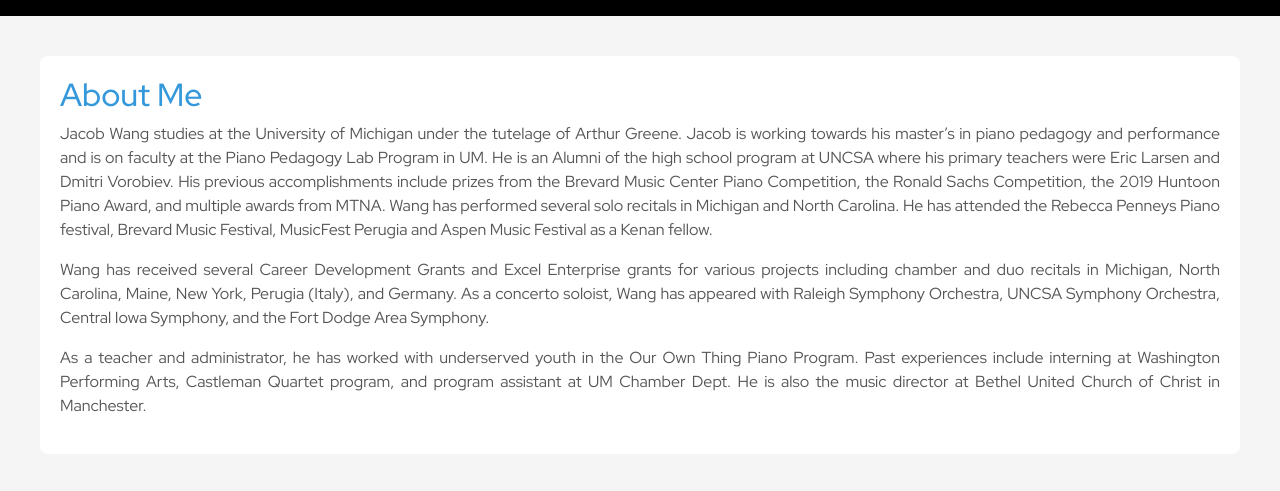
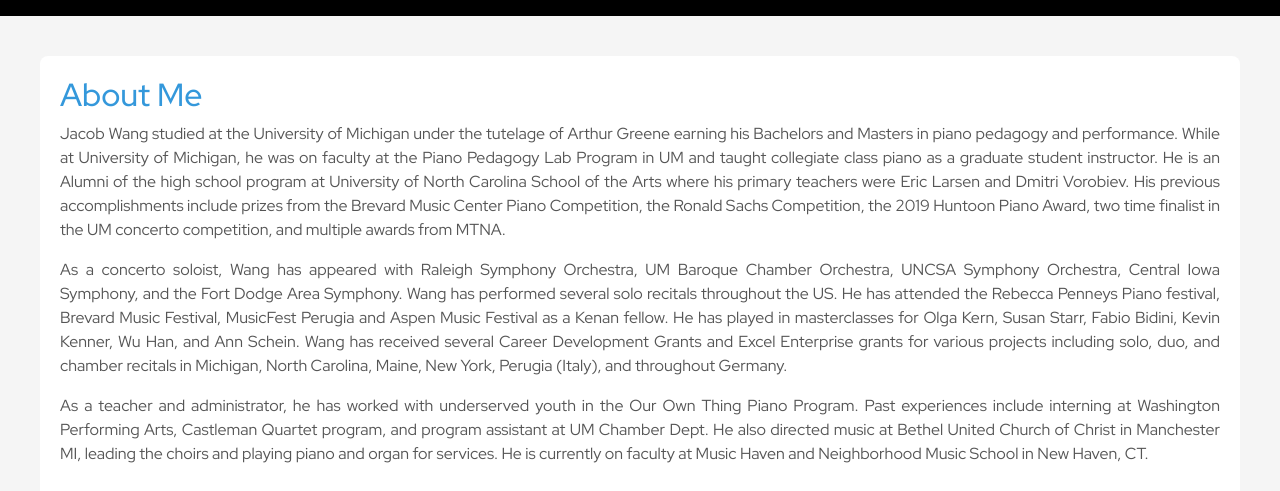
Before and after one commit to jcubw/website, a plain HTML site: page index.html in a window 1280 px wide. Shown: the part 860-1351 px from the top of the page. Drawn offline with nearby package versions, Linux system fonts and the light colour scheme.

Commit message:
Update index.html
updated bio

```diff
--- a/index.html
+++ b/index.html
@@ -33,13 +33,13 @@
     <div class="bio-text">
     <h2>About Me</h2>
       <p>
-        Jacob Wang studies at the University of Michigan under the tutelage of Arthur Greene. Jacob is working towards his master’s in piano pedagogy and performance and is on faculty at the Piano Pedagogy Lab Program in UM. He is an Alumni of the high school program at UNCSA where his primary teachers were Eric Larsen and Dmitri Vorobiev. His previous accomplishments include prizes from the Brevard Music Center Piano Competition, the Ronald Sachs Competition, the 2019 Huntoon Piano Award, and multiple awards from MTNA. Wang has performed several solo recitals in Michigan and North Carolina. He has attended the Rebecca Penneys Piano festival, Brevard Music Festival, MusicFest Perugia and Aspen Music Festival as a Kenan fellow.
+        Jacob Wang studied at the University of Michigan under the tutelage of Arthur Greene earning his Bachelors and Masters in piano pedagogy and performance. While at University of Michigan, he was on faculty at the Piano Pedagogy Lab Program in UM and taught collegiate class piano as a graduate student instructor. He is an Alumni of the high school program at University of North Carolina School of the Arts where his primary teachers were Eric Larsen and Dmitri Vorobiev. His previous accomplishments include prizes from the Brevard Music Center Piano Competition, the Ronald Sachs Competition, the 2019 Huntoon Piano Award, two time finalist in the UM concerto competition, and multiple awards from MTNA.
       </p>
       <p>
-       Wang has received several Career Development Grants and Excel Enterprise grants for various projects including chamber and duo recitals in Michigan, North Carolina, Maine, New York, Perugia (Italy), and Germany. As a concerto soloist, Wang has appeared with Raleigh Symphony Orchestra, UNCSA Symphony Orchestra, Central Iowa Symphony, and the Fort Dodge Area Symphony.
+        As a concerto soloist, Wang has appeared with Raleigh Symphony Orchestra, UM Baroque Chamber Orchestra, UNCSA Symphony Orchestra, Central Iowa Symphony, and the Fort Dodge Area Symphony. Wang has performed several solo recitals throughout the US. He has attended the Rebecca Penneys Piano festival, Brevard Music Festival, MusicFest Perugia and Aspen Music Festival as a Kenan fellow.  He has played in masterclasses for Olga Kern, Susan Starr, Fabio Bidini, Kevin Kenner, Wu Han, and Ann Schein. Wang has received several Career Development Grants and Excel Enterprise grants for various projects including solo, duo, and chamber recitals in Michigan, North Carolina, Maine, New York, Perugia (Italy), and throughout Germany.
       </p>
       <p>
-        As a teacher and administrator, he has worked with underserved youth in the Our Own Thing Piano Program. Past experiences include interning at Washington Performing Arts, Castleman Quartet program, and program assistant at UM Chamber Dept. He is also the music director at Bethel United Church of Christ in Manchester.
+        As a teacher and administrator, he has worked with underserved youth in the Our Own Thing Piano Program. Past experiences include interning at Washington Performing Arts, Castleman Quartet program, and program assistant at UM Chamber Dept. He also directed music at Bethel United Church of Christ in Manchester MI, leading the choirs and playing piano and organ for services. He is currently on faculty at Music Haven and Neighborhood Music School in New Haven, CT.
       </p>
     </div>
     <!-- <div class="bio-photo">
```
